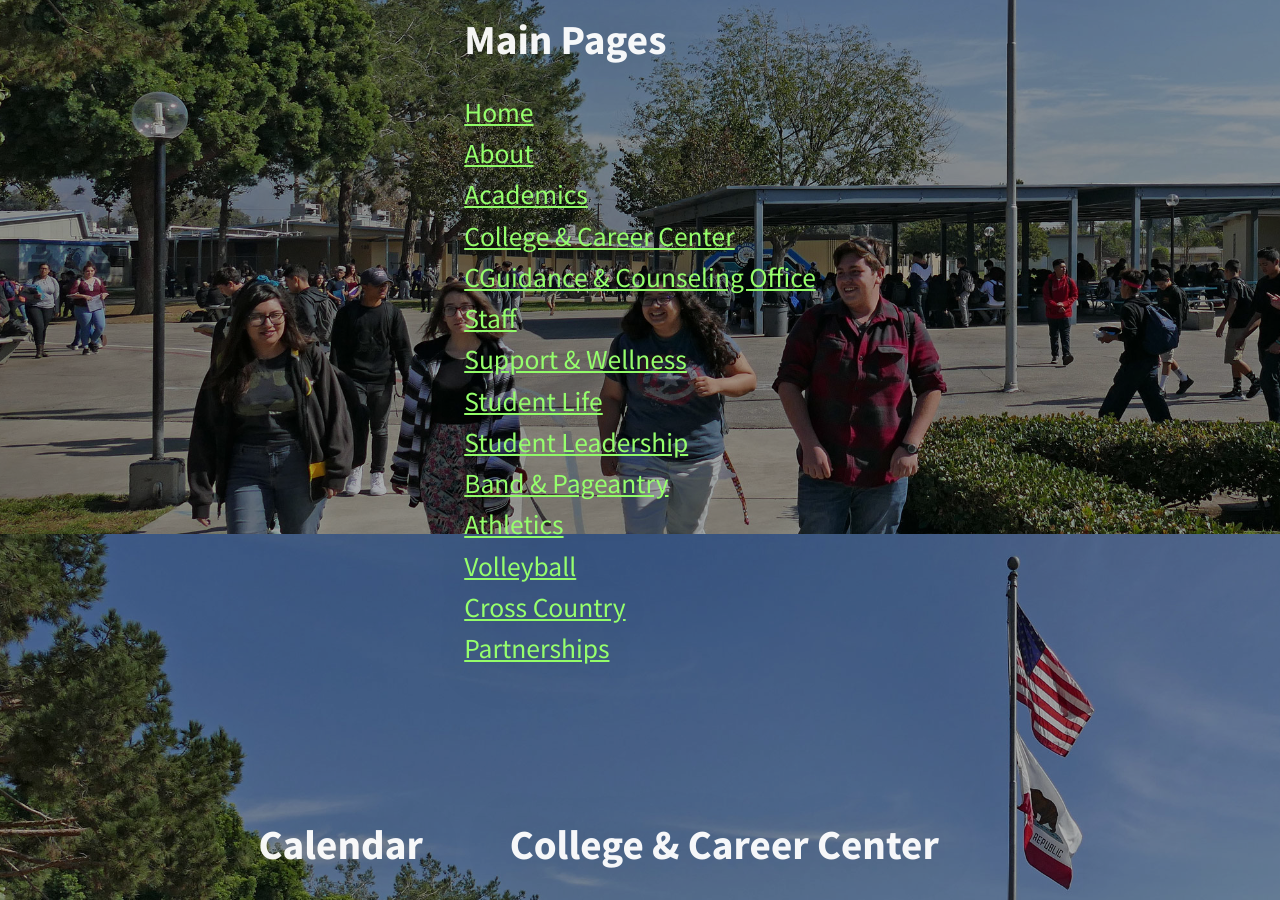
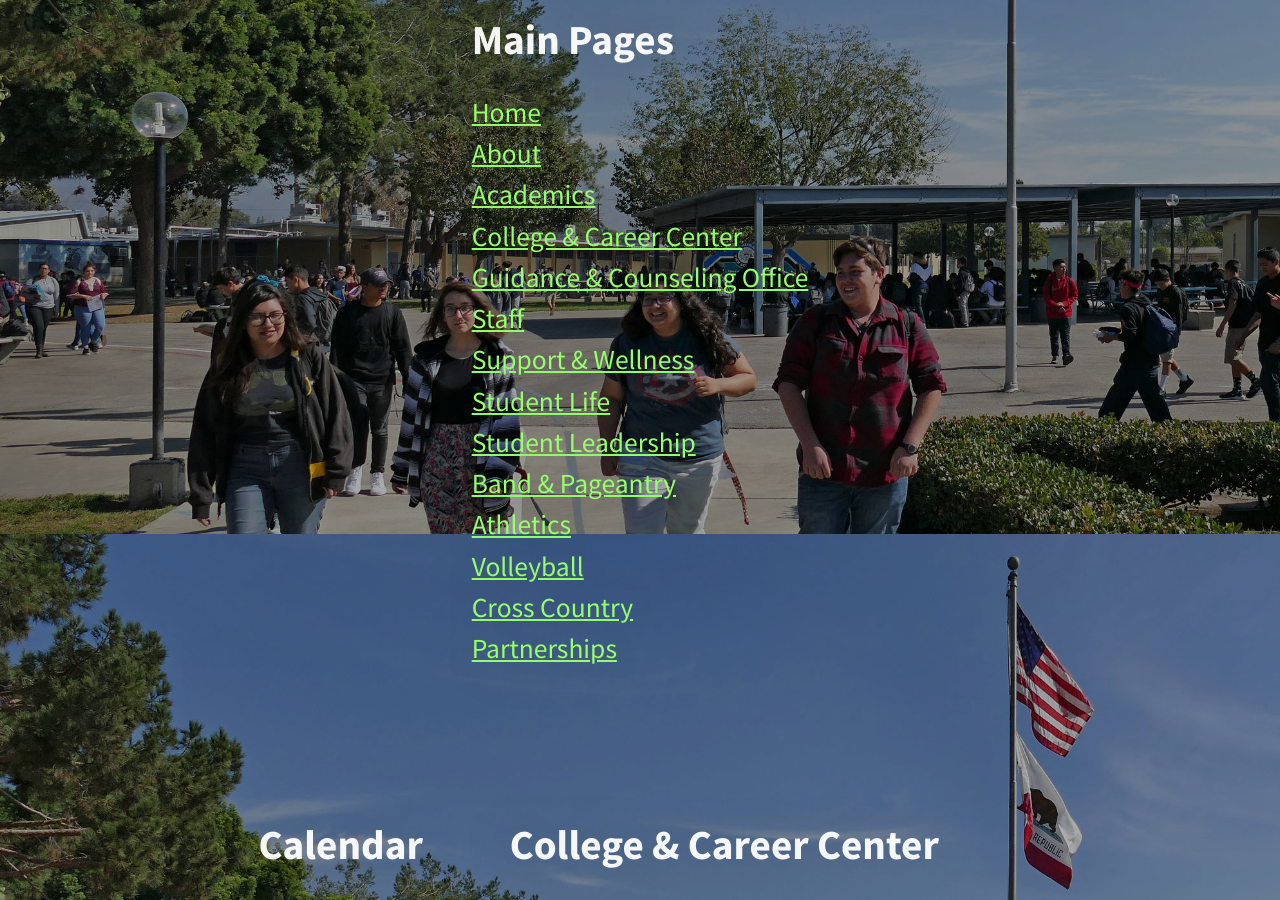
Before and after one commit to Crazeformarvel/azusa-project, a Jekyll site: the page azusa-high-school.html, which Jekyll copies as it is, in a window 1280 px wide and 900 px high, scrolled down 366 px. Built offline with Jekyll 4.4.1, drawn with Linux system fonts in a browser that asks for light colours.

Commit message:
Fix typo

```diff
--- a/azusa-high-school.html
+++ b/azusa-high-school.html
@@ -34,7 +34,7 @@
               <li><a href="http://azusahighschool.jimthoburn.com/about/">About</a></li>
               <li><a href="http://azusahighschool.jimthoburn.com/academics/">Academics</a></li>
               <li><a href="http://azusahighschool.jimthoburn.com/college-career/">College &amp; Career Center</a></li>
-              <li><a href="http://azusahighschool.jimthoburn.com/counseling/">CGuidance &amp; Counseling Office</a></li>
+              <li><a href="http://azusahighschool.jimthoburn.com/counseling/">Guidance &amp; Counseling Office</a></li>
               <!--
               <li><a href="http://azusahighschool.jimthoburn.com/attendance/">Attendance Office</a></li>
               <li><a href="http://azusahighschool.jimthoburn.com/library/">Library</a></li>
```
